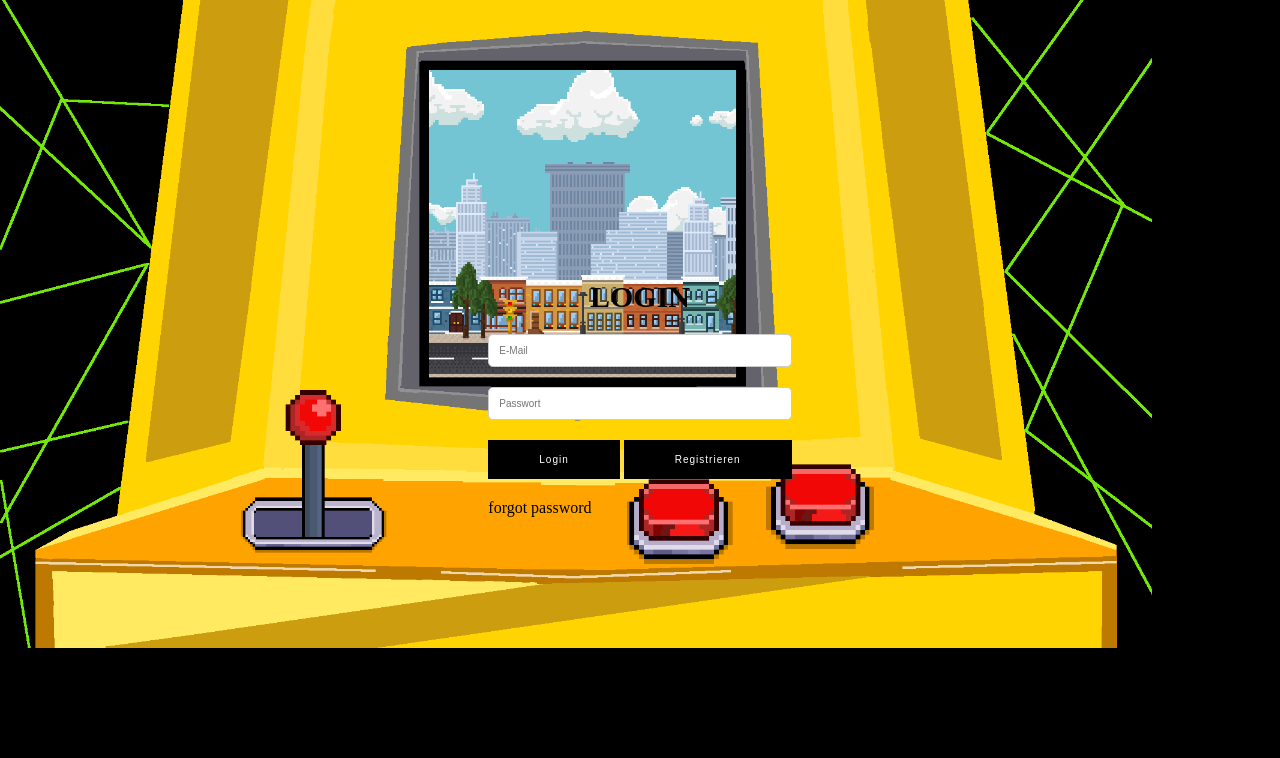
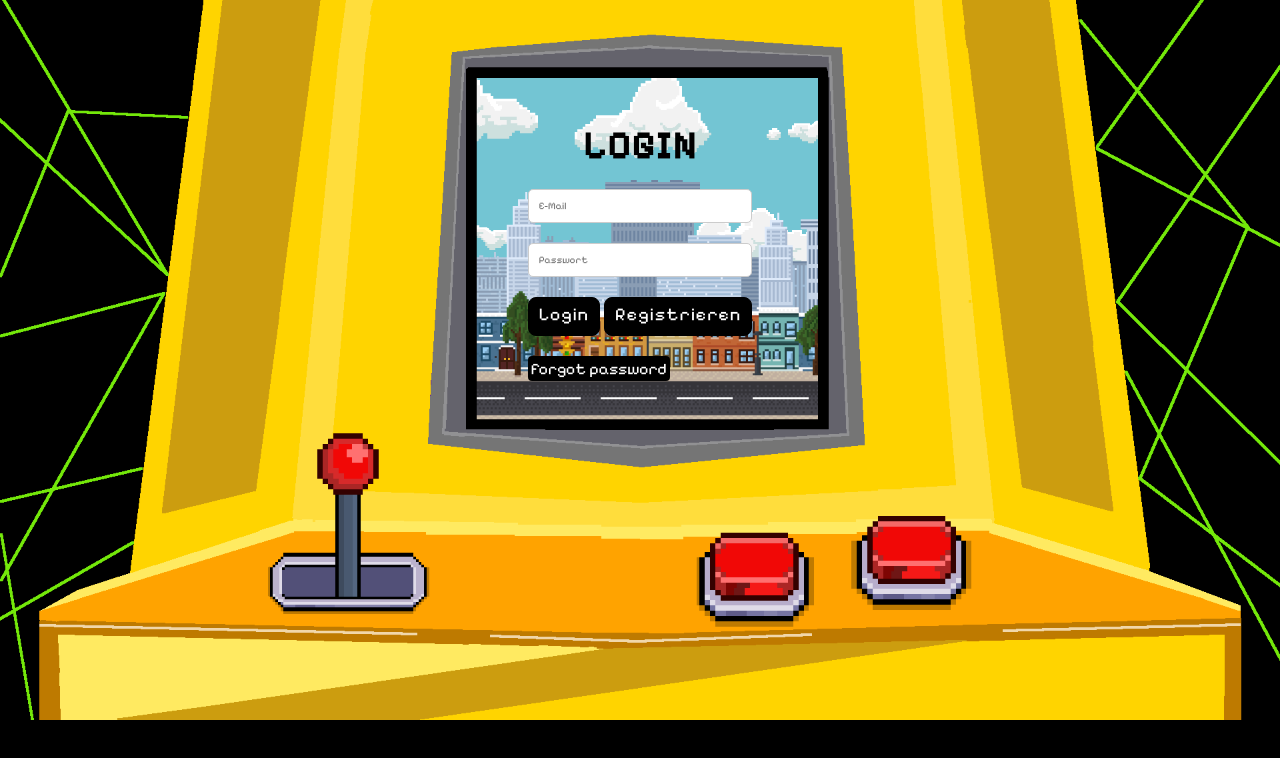
Before and after one commit to Nicolas070707/Bit-Bird, a website built with Vite: page Bit-Bird/index.html in a window 1280 px wide. Built offline with nearby package versions, Linux system fonts and the light colour scheme; no server answers.

Commit message:
Login Page 95%
95%

```diff
--- a/Bit-Bird/index.html
+++ b/Bit-Bird/index.html
@@ -48,9 +48,7 @@
           </button>
         </div>
         <a
-          onclick="window.location.href='./password_reset.html'"
-          style="font-weight: 1800" style="color: white;"
-          >forgot password</a
+          onclick="window.location.href='./password_reset.html'">forgot password</a
         >
       </form>
     </div>
--- a/Bit-Bird/style.css
+++ b/Bit-Bird/style.css
@@ -1,8 +1,10 @@
+@import url('https://fonts.googleapis.com/css2?family=Pixelify+Sans:wght@400..700&display=swap');
+
 body {
   display: flex;
   background-image: url(../Bit-Bird/Logo6.png);
   background-repeat: no-repeat;
-  background-size:  90%;
+  background-size:  100%;
   background-image: center;
   background-color: black;
   justify-content: center;
@@ -14,7 +16,6 @@ body {
   box-shadow: 0px 0px 20px rgba(0, 0, 0, 0);
   height: 380px;
   width: 380px;
-  margin-top: 150px;
   display: flex;
   flex-direction: column;
   justify-content: center;
@@ -24,7 +25,8 @@ body {
 .login-container h1 {
   margin-bottom: 20px;
   text-align: center;
-  font-size: 30px;
+  font-size: 40px;
+  font-family: "Pixelify Sans", serif;
 }
 
 .login-container input[type="text"],
@@ -37,24 +39,26 @@ body {
   border-radius: 5px;
   box-sizing: border-box;
   font-size:10px;
+  font-family: "Pixelify Sans", serif;
 }
 
 .button-52 {
   font-size: 10px;
-  font-weight: 200;
+  font-size: large;
   letter-spacing: 1px;
-  padding: 13px 20px 13px;
+  padding: 5px 10px 10px;
   outline: 0;
   border: 1px solid black;
   margin-bottom: 20px;
   background-color: black;
   color: white;
+  font-family: "Pixelify Sans", serif;
+  border-radius: 8px;
 }
 
-@media (min-width: 768px) {
-  .button-52 {
-    padding: 13px 50px 13px;
-  }
+.button-52:hover{
+  color: yellow;
+
 }
 
 .buttons {
@@ -62,3 +66,16 @@ body {
   align-items: center;
   justify-content: space-between;
 }
+
+a {
+  display: inline-block;
+  padding: 3px;
+  color: white; /* Textfarbe */
+  font-family: "Pixelify Sans", serif;
+  background-color: black;
+  border-radius: 4px;
+}
+
+a:hover {
+  color: Yellow; /* Hover-Effekt */
+}
```
